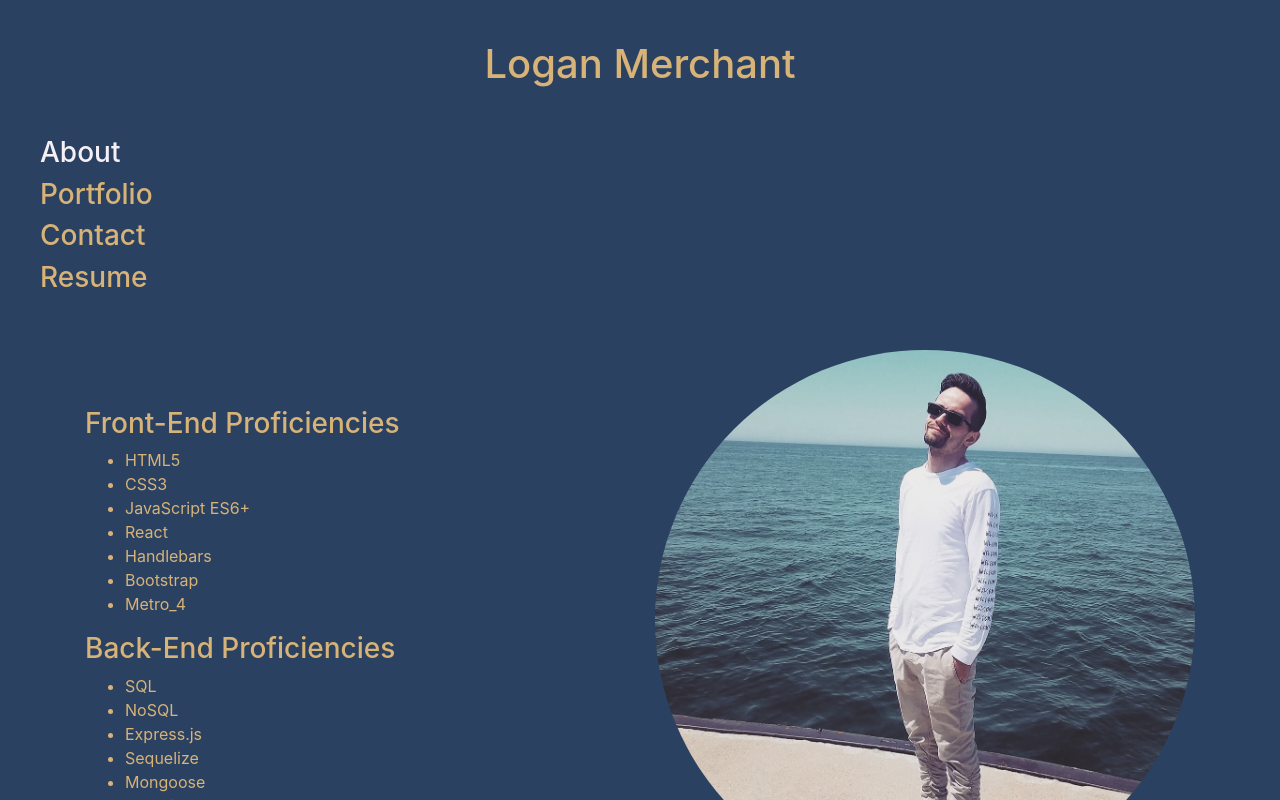
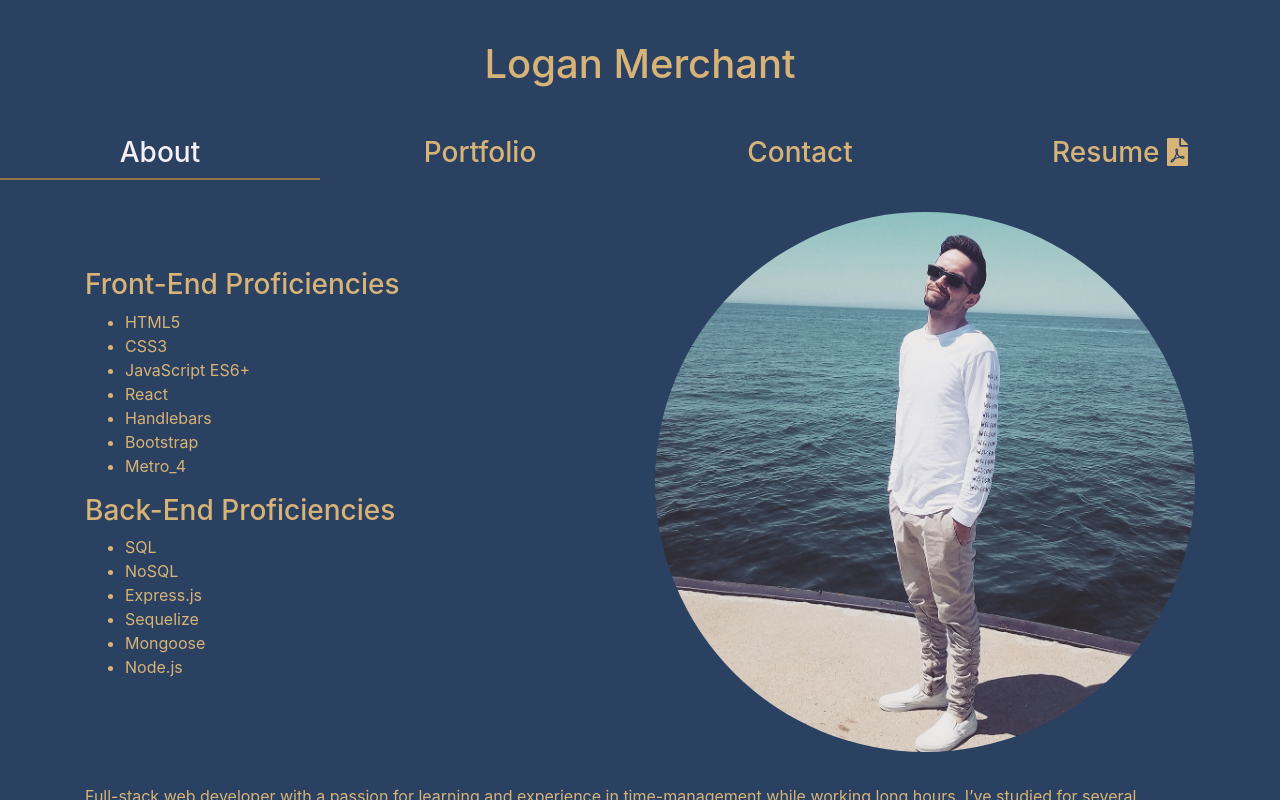
Before and after one commit to LoganMerchant/super-duper-portfolio, a React (Create React App) app: page / in a window 1280 px wide. Shown: the top 800 px of the page. Built offline with nearby package versions, Linux system fonts and the light colour scheme.

Commit message:
renamed nav component, added conditional rendering of nav

```diff
--- a/src/App.js
+++ b/src/App.js
@@ -2,7 +2,7 @@ import React, { useState } from "react";
 import Container from "react-bootstrap/Container";
 
 import "./App.css";
-import Nav from "./components/Nav";
+import Navbar from "./components/Navbar";
 import Footer from "./components/Footer";
 import About from "./pages/About";
 import Contact from "./pages/Contact";
@@ -28,11 +28,15 @@ function App() {
 
   return (
     <>
-      <Nav
-        currentNavItem={currentNavItem}
-        setCurrentNavItem={setCurrentNavItem}
-        navItems={navItems}
-      />
+      <header>
+        <h1 className="home">Logan Merchant</h1>
+        <Navbar
+          currentNavItem={currentNavItem}
+          setCurrentNavItem={setCurrentNavItem}
+          navItems={navItems}
+        />
+      </header>
+
       <main>
         <Container>{renderPage(currentNavItem)}</Container>
       </main>
--- a/src/components/Nav/index.js
+++ /dev/null
@@ -1,38 +0,0 @@
-import React, { useEffect } from "react";
-
-function Nav({ currentNavItem, setCurrentNavItem, navItems }) {
-  useEffect(() => {
-    document.title = `${currentNavItem} | Logan Merchant`;
-  }, [currentNavItem]);
-
-  return (
-    <header>
-      <h1 className="home">Logan Merchant</h1>
-      <nav>
-        {/* Pages */}
-        <ul className="navigation">
-          {navItems.map((item, index) => (
-            <a
-              href={"#" + item}
-              key={index}
-              className={`${currentNavItem === item && "navActive"}`}
-              onClick={() => setCurrentNavItem(item)}
-            >
-              <h3>{item}</h3>
-            </a>
-          ))}
-
-          {/* Download resume */}
-          <a
-            href={require("../../assets/downloadable-files/resume.pdf").default}
-            download="Logan_Merchant_Resume"
-          >
-            <h3>Resume</h3>
-          </a>
-        </ul>
-      </nav>
-    </header>
-  );
-}
-
-export default Nav;
--- /dev/null
+++ b/src/components/Navbar/index.js
@@ -0,0 +1,98 @@
+import React, { useEffect, useState } from "react";
+import Nav from "react-bootstrap/Nav";
+import NavDropdown from "react-bootstrap/NavDropdown";
+import { FontAwesomeIcon } from "@fortawesome/react-fontawesome";
+import { faBars, faFilePdf } from "@fortawesome/free-solid-svg-icons";
+
+function Navbar({ currentNavItem, setCurrentNavItem, navItems }) {
+  // Sets state to keep track of the window's width
+  const [windowWidth, setWindowWidth] = useState(window.innerWidth);
+
+  useEffect(() => {
+    // Sets the tab title depending on the page
+    document.title = `${currentNavItem} | Logan Merchant`;
+
+    // Event listener and cleanup to keep track of changes to window width
+    const handleResize = () => {
+      setWindowWidth(window.innerWidth);
+    };
+    window.addEventListener("resize", handleResize);
+
+    return () => {
+      window.removeEventListener("resize", handleResize);
+    };
+  }, [currentNavItem, windowWidth]);
+
+  return (
+    <>
+      <Nav justify className="navigation">
+        {/* Displays if viewport width is more than 767 */}
+        {windowWidth > 767 ? (
+          <>
+            {/* Pages */}
+            {navItems.map((item, index) => (
+              <Nav.Item
+                key={index}
+                className={`
+            navItem
+            ${currentNavItem === item && "navActive"}
+            `}
+                onClick={() => setCurrentNavItem(item)}
+              >
+                <h3>{item}</h3>
+              </Nav.Item>
+            ))}
+
+            {/* Download resume */}
+            <Nav.Item>
+              <a
+                href={
+                  require("../../assets/downloadable-files/resume.pdf").default
+                }
+                download="Logan_Merchant_Resume"
+              >
+                <h3>
+                  Resume{" "}
+                  <span>
+                    <FontAwesomeIcon icon={faFilePdf} />
+                  </span>
+                </h3>
+              </a>
+            </Nav.Item>
+          </>
+        ) : (
+          // Displays if viewport width is small
+          <NavDropdown
+            title={<FontAwesomeIcon icon={faBars} />}
+            id="nav-dropdown"
+          >
+            {navItems.map((item, index) => (
+              <NavDropdown.Item
+                key={index}
+                onClick={() => setCurrentNavItem(item)}
+              >
+                <p>{item}</p>
+              </NavDropdown.Item>
+            ))}
+
+            <NavDropdown.Item
+              href={
+                require("../../assets/downloadable-files/resume.pdf").default
+              }
+              download="Logan_Merchant_Resume"
+            >
+              <p>
+                Resume{" "}
+                <span>
+                  <FontAwesomeIcon icon={faFilePdf} />
+                </span>
+              </p>
+            </NavDropdown.Item>
+          </NavDropdown>
+        )}
+      </Nav>
+    </>
+  );
+}
+
+export default Navbar;
```
